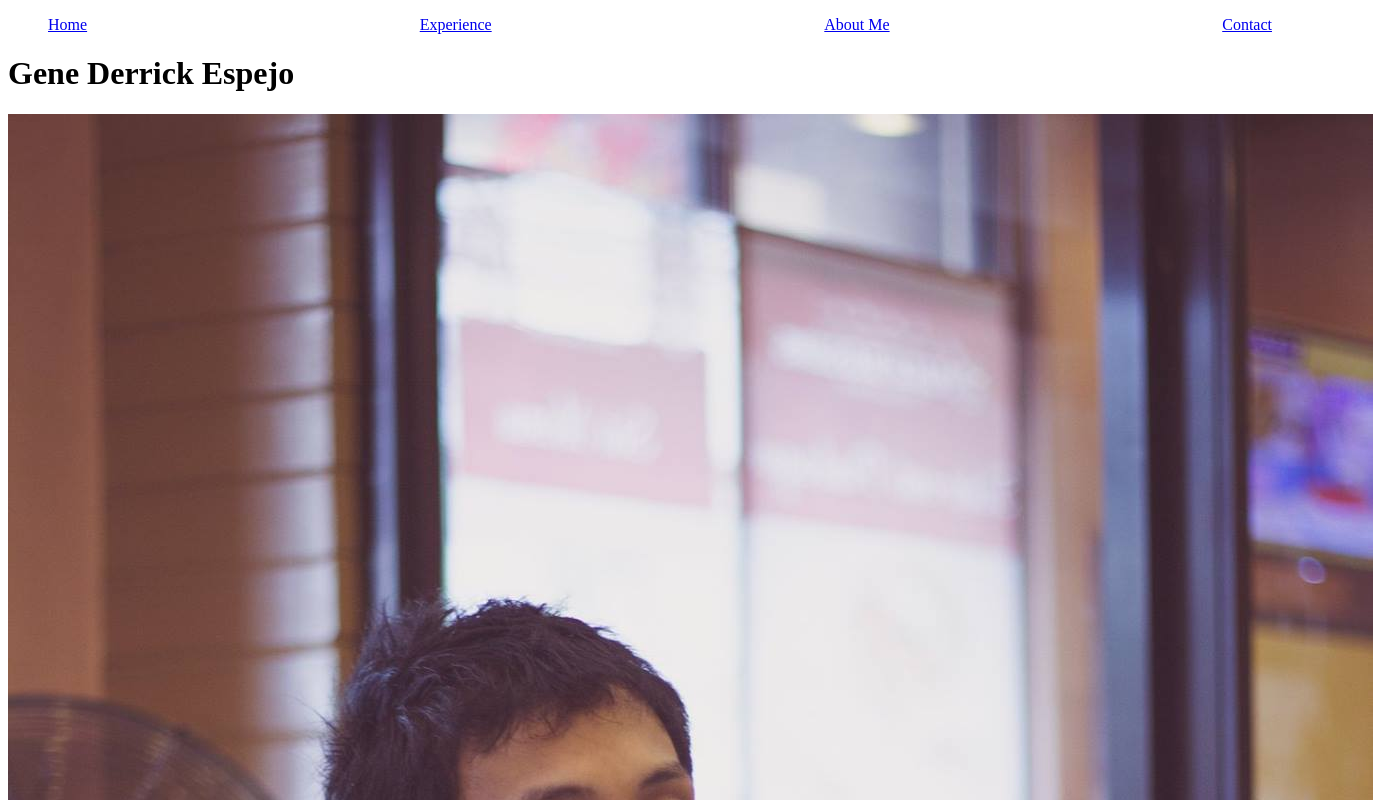
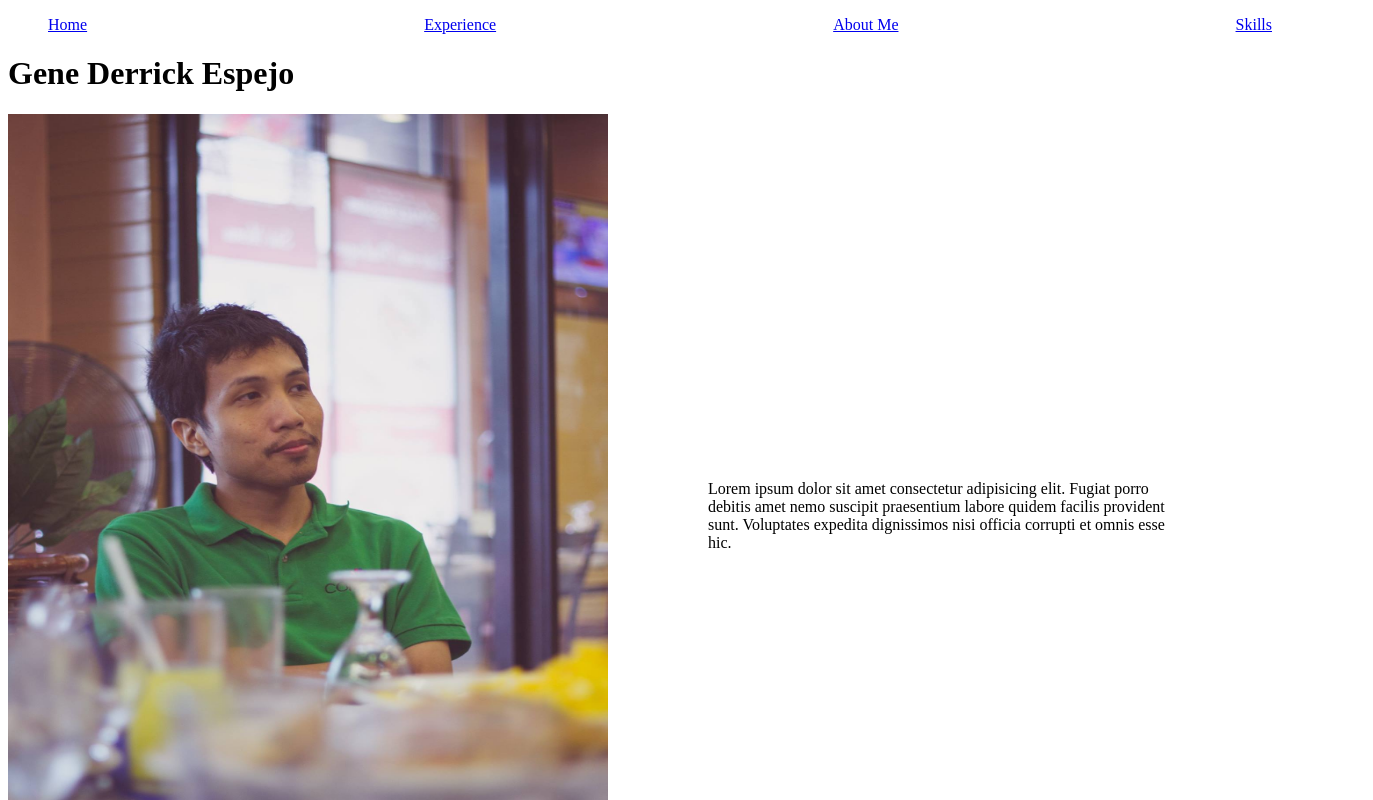
Before and after one commit to genewala/react-multi-assigment, a React (Vite) app: page / in a window 1280 px wide. Shown: the top 800 px of the page, 1373 px wide, since content can reach past the window. Built offline with nearby package versions, Linux system fonts and the light colour scheme.

Commit message:
almost done

```diff
--- a/src/components/Navigation.jsx
+++ b/src/components/Navigation.jsx
@@ -10,7 +10,7 @@ const Navigation = () => {
                 <li><Link to="/">Home</Link></li>
                 <li><Link to="/experience">Experience</Link></li>
                 <li><Link to="aboutme">About Me</Link></li>
-                <li><Link to="/contact">Contact</Link></li>
+                <li><Link to="/contact">Skills</Link></li>
             </ul>
         </nav>
     </header>
--- a/src/index.css
+++ b/src/index.css
@@ -5,7 +5,22 @@ ul {
     justify-content: space-between;
 }
 
-img {
-    height: 100%;
-    wie
+.main {
+    display: flex;
+    flex-direction: row;
+    width: 100%;
 }
+
+.skills-main {
+    justify-content: center;
+    padding-left: 30px;
+    padding-right: 50px;
+}
+
+.main-right {
+    display: flex;
+    flex-direction: row;
+    align-items: center;
+    padding-left: 100px;
+    padding-right: 100px;
+}
--- a/src/pages/AboutMe.jsx
+++ b/src/pages/AboutMe.jsx
@@ -21,7 +21,7 @@ Weight: 				95 lbs.
 EDUCATIONAL BACKGROUND
 </h1>
 <h2>
-Associate information technology <br />
+Associate information Technology <br />
 Tarlac State University <br />
 June 2011 - April 2012 <br />
 </h2>
@@ -36,11 +36,16 @@ Don Bosco Technical Institute Tarlac<br />
 March 2002
 </h2>
 
+<h2>
+  Contact Info<br />
+        Number: 09054647310 <br />
+        Facebook: <a href="https://www.facebook.com/gene.espejo.3" target="_blank">Gene Espejo</a><br />
+        email: demoneyesrhada@gmail.com
+</h2>
 
 
 
-
-    </div>
+</div>
   )
 }
 
--- a/src/pages/Contact.jsx
+++ b/src/pages/Contact.jsx
@@ -3,11 +3,49 @@ import React from 'react'
 const Contact = () => {
   return (
     <div>
-      <h1>
-        Number: 09054647310 <br />
-        Facebook: <a href="https://www.facebook.com/gene.espejo.3">Gene Espejo</a><br />
-        email: demoneyesrhada@gmail.com
-      </h1>
+      <div className="skills-main">
+          <div>
+          <h1>
+          SKILLS AND ATTRIBUTES
+          <br />
+          </h1>
+
+          <h3>
+          Have a strong tolerance to pressures, and customer service oriented.  Computer literate (MS OFFICE: Word, Power Point & Excel). Productive, competitive, attentive, hardworking, fast learner and team player, willing to be relocated/assigned in other areas, have strong personality towards problems, willing to work on a multi-shifting manage work with less supervision; moreover, I can expose myself in diverse tasks and responsibilities for the betterment of the assignment.
+          </h3>
+          <h3>
+          I have been studying Web Development since 2022. I like creating responsive and engaging website as my projects. Has a strong sense of responsibility, finishing the job ahead of time. Willing to learn and grasp different opinions and criticism with co-workers.
+          </h3>
+          </div>
+          <div>
+          <div>
+          <h3>Programing Languages & Frameworks</h3>
+
+          •	HTML<br />
+          •	CSS<br />
+          •	SASS<br />
+          •	Bootstrap<br />
+          •	Tailwind CSS<br />
+          •	JavaScript<br />
+          •	ReactJS<br />
+          •	PHP<br />
+          •	Laravel<br />
+
+          <h3>Database</h3>
+          •	MySQL <br />
+
+          <h3>Platform and Other Tools</h3>
+          •	<a href="https://github.com/genewala" target="_blank">Git(click me)</a><br />
+          •	NodeJS<br />
+          •	Express<br />
+          •	Visual Studio Code<br />
+          •	Mysql Studio Code<br />
+
+          </div>
+          </div>
+
+
+        </div>
     </div>
   )
 }
--- a/src/pages/Experience.jsx
+++ b/src/pages/Experience.jsx
@@ -3,7 +3,7 @@ import React from 'react'
 const Experience = () => {
   return (
     <div>
-      <h1>Work Experiences</h1>
+      <h1 style={{backgroundColor: "lightblue"}} >Work Experiences</h1>
       <div>
       <h2>
       Technical/Customer/Retention Support Representative (Level III) - April 2019 -Present
--- a/src/pages/Home.jsx
+++ b/src/pages/Home.jsx
@@ -5,7 +5,25 @@ const Home = () => {
   return (
     <div>
       <h1>Gene Derrick Espejo</h1>
-      <img src={reactLogo} alt="Picture" />
+
+      <div className="main">
+          <div>
+            <img src={reactLogo} alt="Picture"  style={{
+          tintColor: '#000000',
+          resizeMode: 'contain',
+          height: 800,
+          width: 600,
+        }} /></div>
+        <div className="main-right">
+          <div>
+            Lorem ipsum dolor sit amet consectetur adipisicing elit. Fugiat porro debitis amet nemo suscipit praesentium labore quidem facilis provident sunt. Voluptates expedita dignissimos nisi officia corrupti et omnis esse hic.
+          </div>
+
+
+
+        </div>
+      </div>
+
     </div>
   )
 }
```
